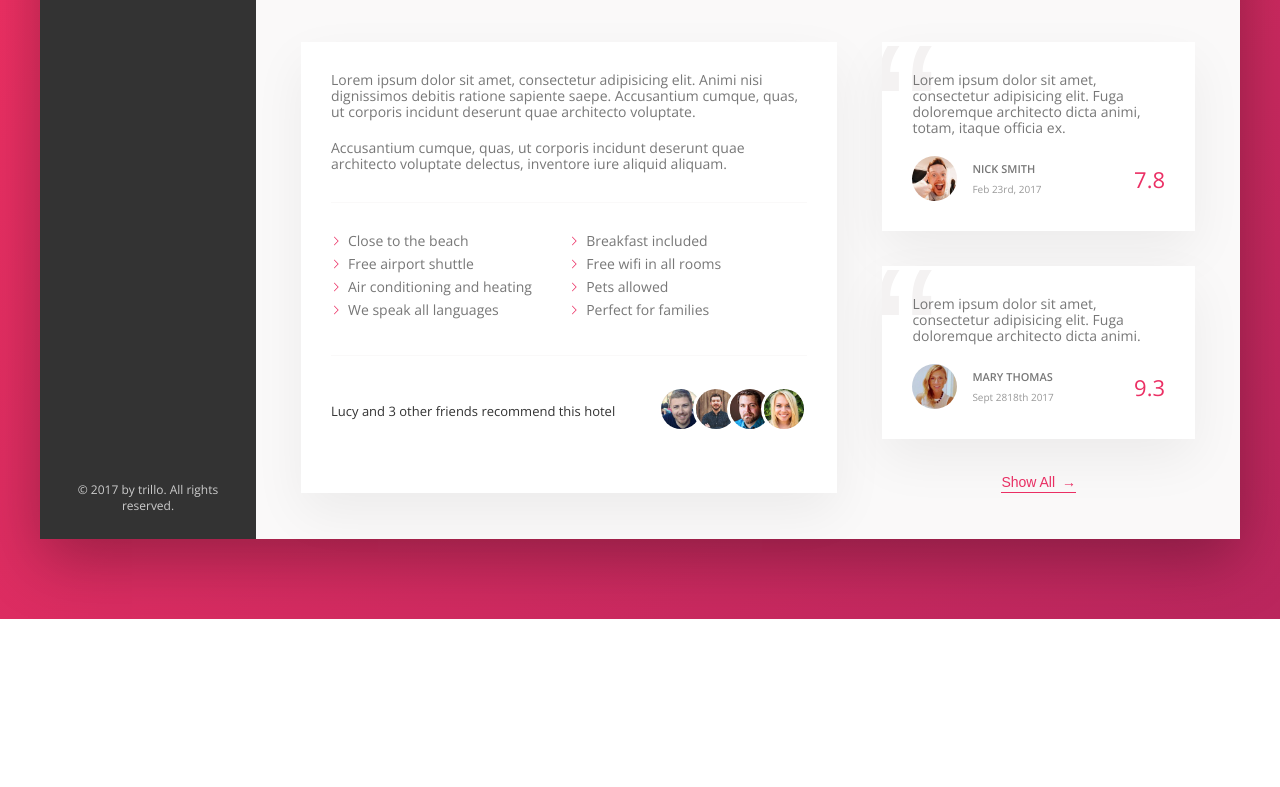
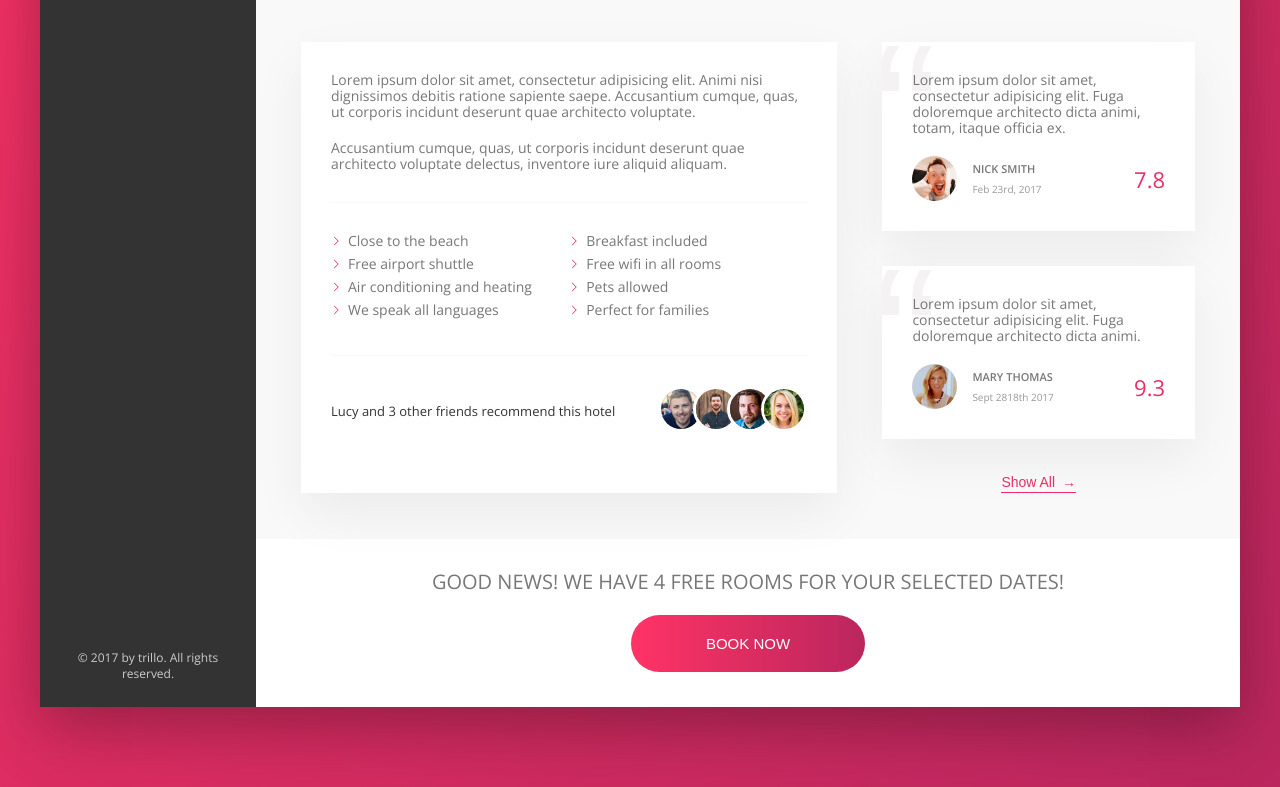
Before and after one commit to JohnPaulFich/trillo, a website: page index.html in a window 1280 px wide. Shown: the part 585-1372 px from the top of the page. Before the commit the page ends 1204 px from the top, so only its background shows below. Drawn offline with nearby package versions, Linux system fonts and the light colour scheme.

Commit message:
finished non-responsive project

```diff
--- a/index.html
+++ b/index.html
@@ -194,6 +194,15 @@
                              <button class="btn-inline">Show All <span>&rarr;</span></button>
                         </div>
                    </div>
+                    <div class="cta">
+                        <h2 class="cta__book-now">
+                            Good news! We have 4 free rooms for your selected dates!
+                        </h2>
+                        <button class="btn">
+                            <span class="btn__visible">Book now</span>
+                            <span class="btn__invisible">Only 4 rooms left</span>
+                        </button>
+                    </div>
                 </main>
             </div>
         </div>
--- a/sass/_components.scss
+++ b/sass/_components.scss
@@ -478,3 +478,72 @@
 	}
 
 }
+
+
+////////////////////////////////////
+// CALL TO ACTION
+
+.cta {
+	padding: 3.5rem 0;
+	text-align: center;
+
+	&__book-now {
+		font-size: 2rem;
+		font-weight: 300;
+		text-transform: uppercase;
+		margin-bottom: 2.5rem;
+	}
+}
+
+
+////////////////////////////////////
+// CALL TO ACTION
+.btn {
+	font-size: 1.5rem;
+	font-weight: 300;
+	text-transform: uppercase;
+	border-radius: 10rem;
+	border: none;
+	background-image: linear-gradient(to right, var(--color-primary-light), var(--color-primary-dark));
+	color: #fff;
+	position: relative;
+	overflow: hidden;
+	transition: all .2s;
+	cursor: pointer;
+
+	& > * {
+		display: inline-block;
+		height: 100%;
+		width: 100%;
+		transition: all .2s;
+	}
+
+
+	&__visible {
+		padding: 2rem 7.5rem;
+	}
+
+	&__invisible {
+		padding: 2rem 0rem;
+		position: absolute;
+		left: 0;
+		top: -100%;
+	}
+
+	&:hover {
+		background-image: linear-gradient(to left, var(--color-primary-light), var(--color-primary-dark));
+	}
+
+	&:hover &__visible {
+		transform: translateY(100%);
+	}
+
+	&:hover  &__invisible {
+		top: 0;
+	}
+
+	&:focus {
+		outline: none;
+		animation: pulsate 1s infinite;
+	}
+}
```
Also changed, not shown: css/style.css.
